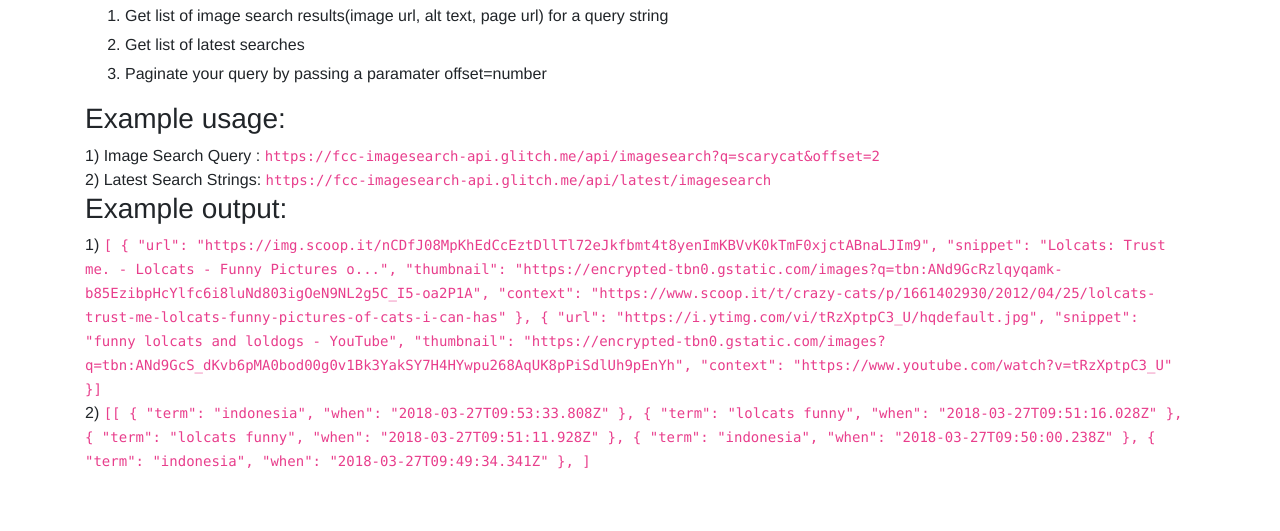
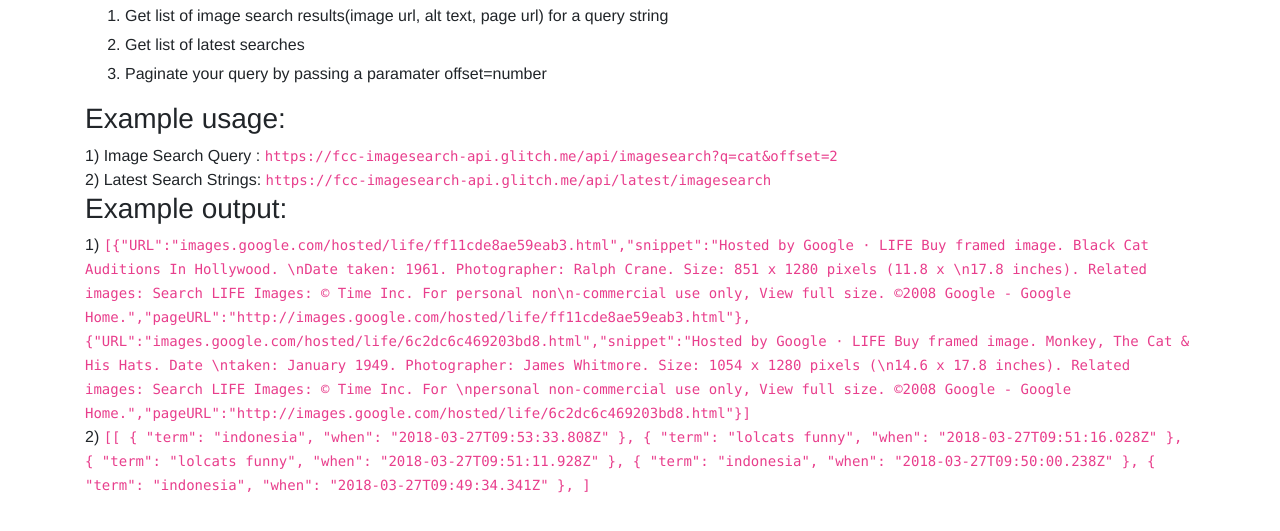
Before and after one commit to codenostic/fcc-imagesearch, a website: page views/index.html in a window 1280 px wide. Shown: the part 101-632 px from the top of the page. Drawn offline with nearby package versions, Linux system fonts and the light colour scheme.

Commit message:
changed example usage input and output

```diff
--- a/views/index.html
+++ b/views/index.html
@@ -35,21 +35,10 @@
 
             </blockquote>
             <h3>Example usage:</h3>
-            1) Image Search Query : <code>https://fcc-imagesearch-api.glitch.me/api/imagesearch?q=scarycat&offset=2</code><br>
+            1) Image Search Query : <code>https://fcc-imagesearch-api.glitch.me/api/imagesearch?q=cat&offset=2</code><br>
             2) Latest Search Strings: <code>https://fcc-imagesearch-api.glitch.me/api/latest/imagesearch</code>
             <h3>Example output:</h3>
-            1) <code>[	{
-		"url": "https://img.scoop.it/nCDfJ08MpKhEdCcEztDllTl72eJkfbmt4t8yenImKBVvK0kTmF0xjctABnaLJIm9",
-		"snippet": "Lolcats: Trust me. - Lolcats - Funny Pictures o...",
-		"thumbnail": "https://encrypted-tbn0.gstatic.com/images?q=tbn:ANd9GcRzlqyqamk-b85EzibpHcYlfc6i8luNd803igOeN9NL2g5C_I5-oa2P1A",
-		"context": "https://www.scoop.it/t/crazy-cats/p/1661402930/2012/04/25/lolcats-trust-me-lolcats-funny-pictures-of-cats-i-can-has"
-	},
-	{
-		"url": "https://i.ytimg.com/vi/tRzXptpC3_U/hqdefault.jpg",
-		"snippet": "funny lolcats and loldogs - YouTube",
-		"thumbnail": "https://encrypted-tbn0.gstatic.com/images?q=tbn:ANd9GcS_dKvb6pMA0bod00g0v1Bk3YakSY7H4HYwpu268AqUK8pPiSdlUh9pEnYh",
-		"context": "https://www.youtube.com/watch?v=tRzXptpC3_U"
-	}]</code><br>
+            1) <code>[{"URL":"images.google.com/hosted/life/ff11cde8ae59eab3.html","snippet":"Hosted by Google · LIFE Buy framed image. Black Cat Auditions In Hollywood. \nDate taken: 1961. Photographer: Ralph Crane. Size: 851 x 1280 pixels (11.8 x \n17.8 inches). Related images: Search LIFE Images: © Time Inc. For personal non\n-commercial use only, View full size. ©2008 Google - Google Home.","pageURL":"http://images.google.com/hosted/life/ff11cde8ae59eab3.html"},{"URL":"images.google.com/hosted/life/6c2dc6c469203bd8.html","snippet":"Hosted by Google · LIFE Buy framed image. Monkey, The Cat & His Hats. Date \ntaken: January 1949. Photographer: James Whitmore. Size: 1054 x 1280 pixels (\n14.6 x 17.8 inches). Related images: Search LIFE Images: © Time Inc. For \npersonal non-commercial use only, View full size. ©2008 Google - Google Home.","pageURL":"http://images.google.com/hosted/life/6c2dc6c469203bd8.html"}]</code><br>
             2) <code>[[
 	{
 		"term": "indonesia",
```
